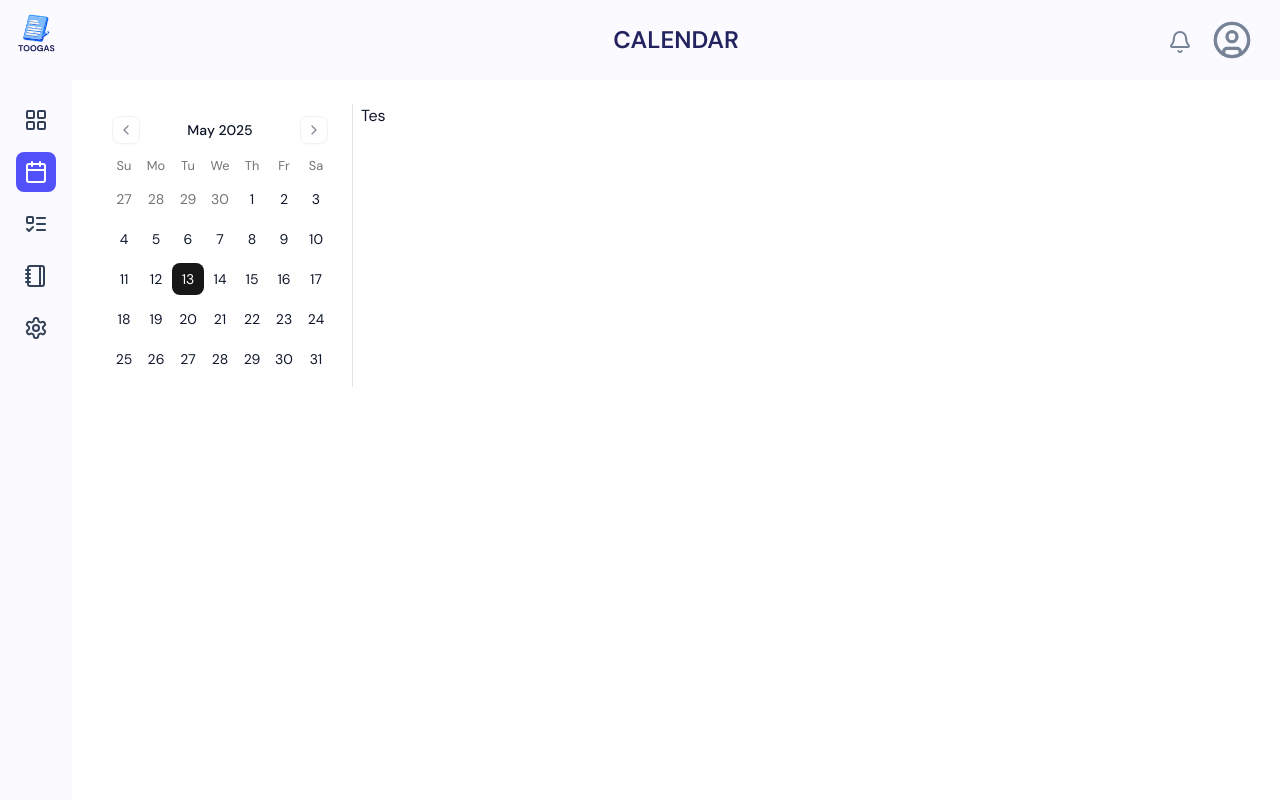
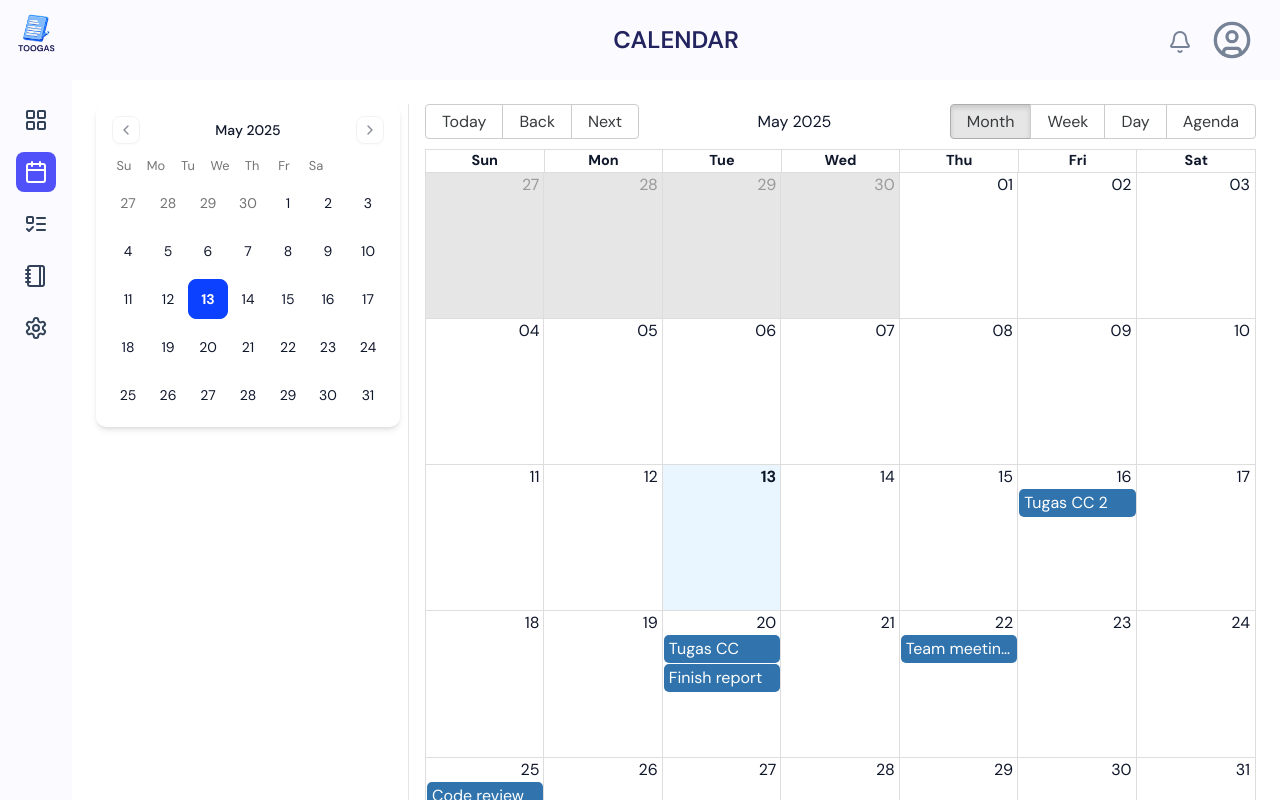
Before and after one commit to muhnatha/TodoList, a Next.js app in the folder frontend/: page /calendar in a window 1280 px wide. Built offline with nearby package versions, Linux system fonts and the light colour scheme.

Commit message:
feat(calendar): Add calendar page (UI)

```diff
--- a/frontend/package.json
+++ b/frontend/package.json
@@ -14,12 +14,12 @@
     "class-variance-authority": "^0.7.1",
     "clsx": "^2.1.1",
     "date-fns": "^3.6.0",
-    "firebase": "^11.7.3",
     "framer-motion": "^12.12.1",
     "lucide-react": "^0.510.0",
     "next": "15.3.2",
     "nodemon": "^3.1.10",
     "react": "^19.0.0",
+    "react-big-calendar": "^1.18.0",
     "react-day-picker": "^8.10.1",
     "react-dom": "^19.0.0",
     "tailwind-merge": "^3.3.0"
--- a/frontend/src/app/calendar/page.js
+++ b/frontend/src/app/calendar/page.js
@@ -1,23 +1,78 @@
 'use client'
 
 import PageLayout from "@/components/PageLayout"
-import { React,useState } from 'react'
+import { React, useState } from 'react'
 import { Calendar } from "@/components/ui/calendar"
+import { Calendar as BigCalendar, momentLocalizer, dateFnsLocalizer } from 'react-big-calendar'
+import moment from 'moment';
+import format from 'date-fns/format';
+import parse from 'date-fns/parse';
+import startOfWeek from 'date-fns/startOfWeek';
+import getDay from 'date-fns/getDay';
+import 'react-big-calendar/lib/css/react-big-calendar.css';
+
+// Lokalisasi ke time indonesia
+moment.locale("idn");
+
+const locales = momentLocalizer(moment);
+const localizer = dateFnsLocalizer({
+  format,
+  parse,
+  startOfWeek,
+  getDay,
+  locales,
+});
+
+// Contoh data dari to-do yang akan ditampilkan di calendar
+const exampleTasks = [
+  { id: 1, title: 'Finish report', deadline: '2025-05-20T17:00:00' },
+  { id: 2, title: 'Team meeting prep', deadline: '2025-05-22T09:00:00' },
+  { id: 3, title: 'Code review', deadline: '2025-05-25T14:30:00' },
+  { id: 4, title: 'Tugas CC', deadline: '2025-05-20T14:30:00' },
+  { id: 5, title: 'Tugas CC 2', deadline: new Date(moment().add(3, "days")) },
+];
 
 export default function CalendarPage() {
-  const [date, setDate] = useState(new Date());
+  const [selectedDate, setSelectedDate] = useState(new Date());
+  const [tasks, setTasks] = useState(exampleTasks);
+  console.log(tasks[1])
+  const bigEvents = Array.isArray(tasks)
+    ? tasks.map(task => ({
+        id: task.id,
+        title: task.title,
+        start: new Date(task.deadline),
+        end: new Date(task.deadline),
+      }))
+    : [];
 
   return (
     <PageLayout title="CALENDAR">
-      <div className="flex w-full">
-        <Calendar
-          mode="single"
-          selected={date}
-          onSelect={setDate}
-          className="mr-2"
-        />
-        <div className="border-l-1 w-full">
-          <h1 className="ml-2">Tes</h1>
+      <div className="flex flex-col items-center justify-center mb-2 min-[994px]:justify-start min-[994px]:items-start min-[994px]:mb-0 min-[994px]:flex-row w-full">
+        <div className="flex flex-col gap-2 text-center">
+          <Calendar
+            mode="single"
+            selected={selectedDate}
+            onSelect={(date) => {
+                if (date) {
+                  setSelectedDate(date);
+                }
+            }}
+            className={`min-[994px]:mr-2 p-3 rounded-lg shadow-md`}
+            classNames={{
+              day_selected: 'bg-[#0C41FF] text-white rounded-md hover:text-black hover:font-light focus:outline-none focus:ring-2 focus:ring-blue-400',
+              day_today: 'font-bold text-blue-700 border border-[#0C41FF] rounded-md',
+              day: 'hover:bg-blue-50 rounded-md w-10 h-10 flex items-center justify-center',
+            }}
+          />
+        </div>
+        <div className="border-t-2 pt-2 min-[994px]:border-t-0 min-[994px]:pl-4 min-[994px]:pt-0 min-[994px]:border-l-1 w-full h-screen">
+          <BigCalendar
+            localizer={localizer}
+            events={bigEvents}
+            startAccessor="start"
+            endAccessor="end"
+            style={{ backgroundColor: 'white' }}
+          />
         </div>
       </div>
     </PageLayout>
--- a/frontend/src/app/settings/details/page.js
+++ b/frontend/src/app/settings/details/page.js
@@ -7,8 +7,6 @@ import Link from "next/link"
 import { useState } from 'react'
 import { supabase } from '../../../../lib/supabaseClient';
 import { useRouter } from 'next/navigation';
-
-
 
 export default function SettingsDetailsPage() {
   const [firstName, setFirstName] = useState('');
```
Also changed, not shown: frontend/components.json, 1 other file (tests, documents, lock files or other folders).
